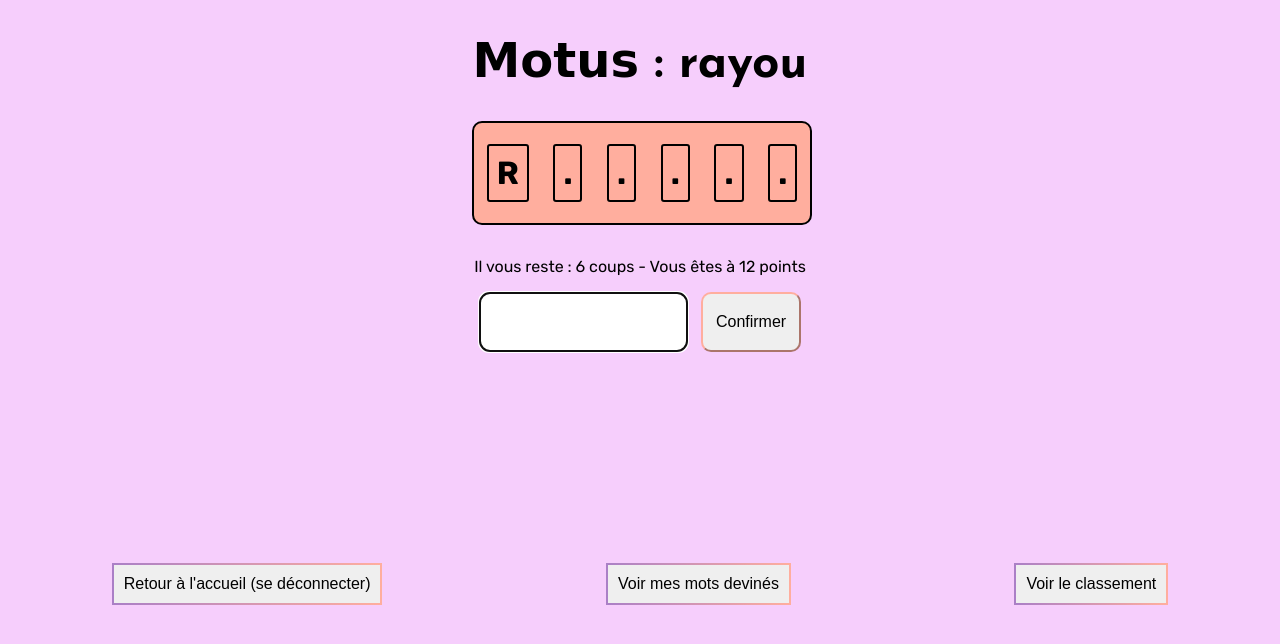
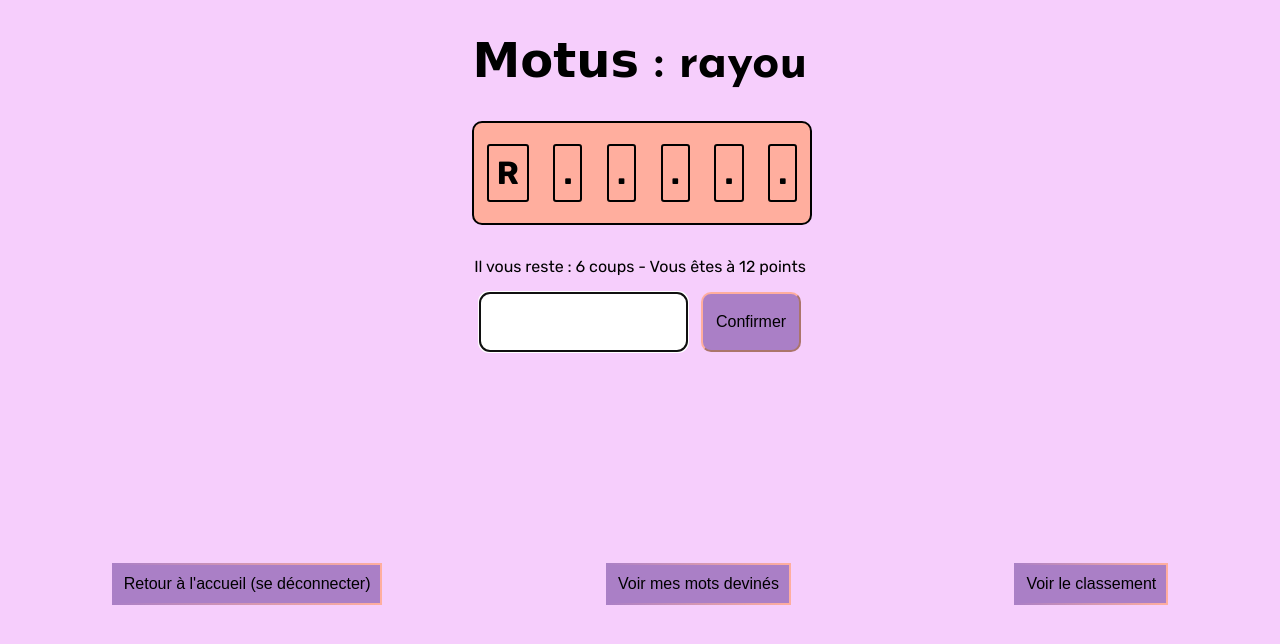
Before and after one commit to rayan-ahamadi/Motus, a PHP site: page /view/game.php?pseudo=rayou in a window 1280 px wide. Shown: the top 644 px of the page. Run offline with PHP 8.4, Linux system fonts and the light colour scheme; data comes from the database, SQL or seed files in the repository; data that the repository does not hold is empty; some web fonts are replaced.

Commit message:
changer la couleur des boutons

```diff
--- a/view/style.css
+++ b/view/style.css
@@ -29,6 +29,7 @@ h1{
 
 #submit-connexion{
   cursor: pointer;
+  background-color: #aa7fc6;
 }
 
 #submit-connexion:hover{
@@ -100,6 +101,7 @@ h1{
 }
 
 #submit-input{
+  background-color: #aa7fc6;
   width: 30%;
   margin-bottom: 1rem;
   border-color: #ffae9e;
@@ -179,6 +181,7 @@ h1{
 }
 
 button{
+  background-color: #aa7fc6;
   padding: 10px;
   border-radius: 5px;
   cursor: pointer;
```
